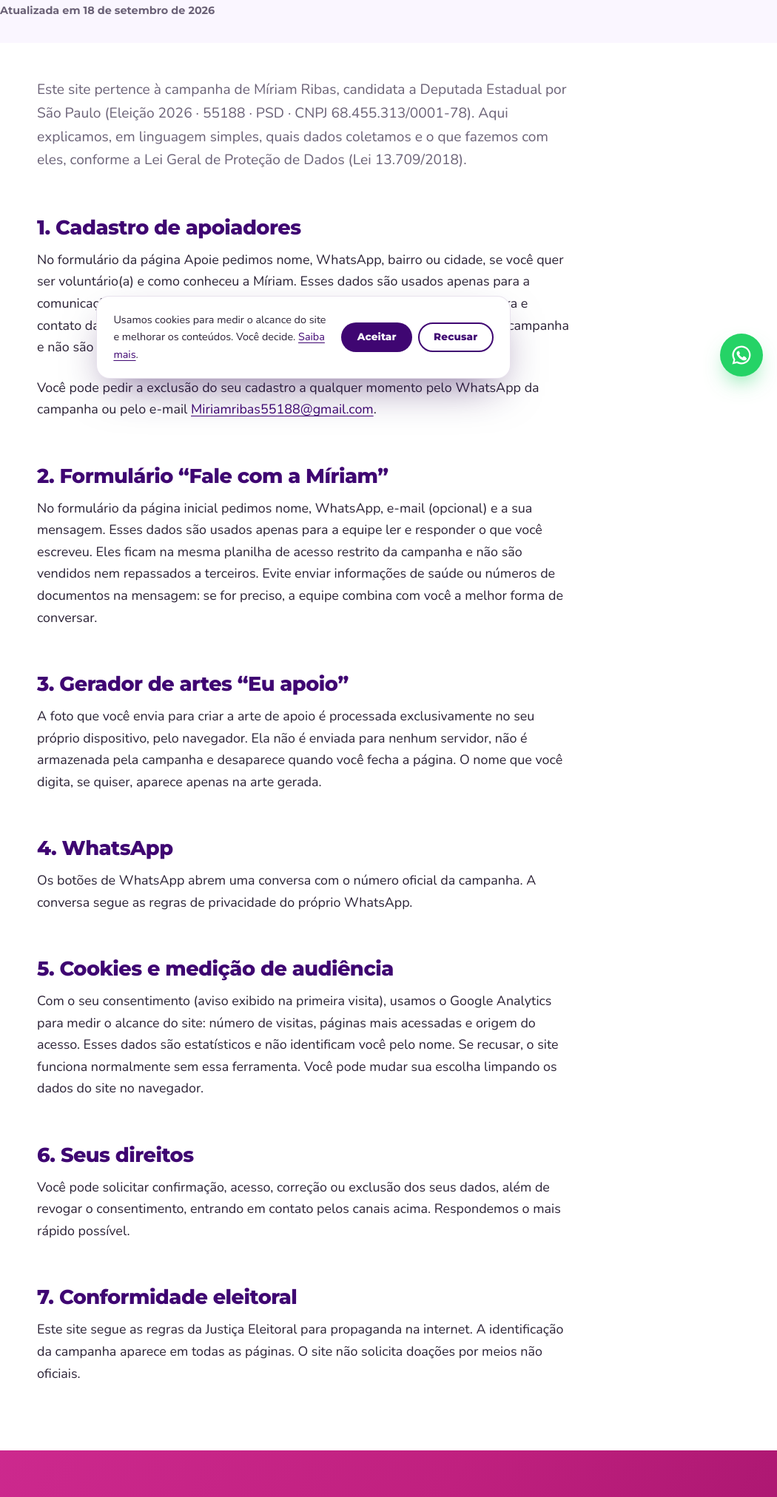
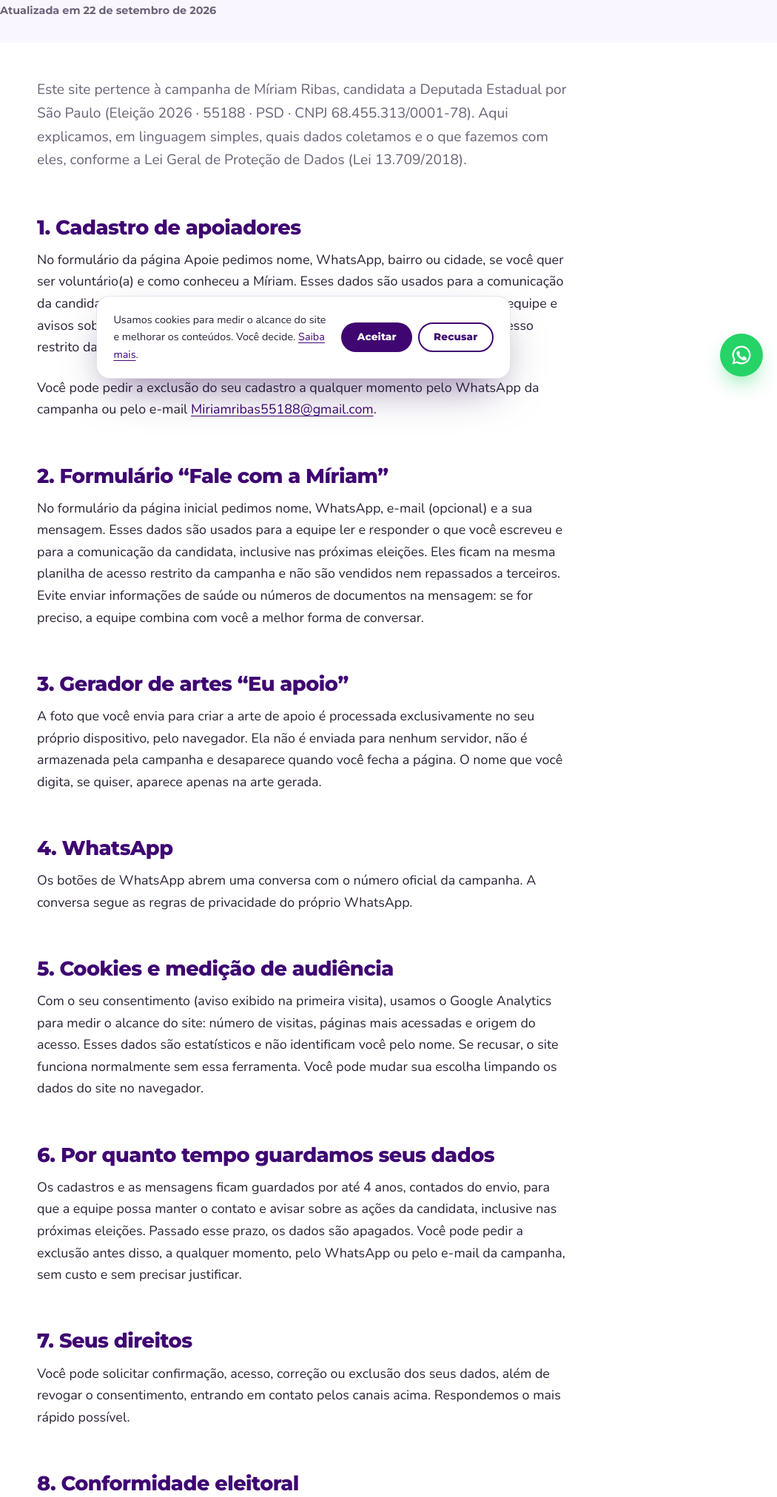
Before and after one commit to MiriamRibas/miriamribas.github.io, a plain HTML site: page politica-de-privacidade.html in a window 1280 px wide. Shown: the part 272-2296 px from the top of the page at 74% size, without its empty margins (230-1280 px from the left). Drawn offline with Linux system fonts and the light colour scheme.

Commit message:
Título aprovado pela coordenação e consentimento com prazo de 4 anos
- Home: "Conte pra Míriam Ribas o que você precisa" (texto escolhido pela Cinthia).
- Aceite dos dois formulários agora diz que os dados também servem para informações da
  candidata, inclusive nas próximas eleições.
- Política de privacidade: nova seção "Por quanto tempo guardamos seus dados" (4 anos,
  com exclusão a qualquer momento) e finalidade ampliada nas seções 1 e 2.

Co-Authored-By: Claude Opus 5 (1M context) <noreply@anthropic.com>

```diff
--- a/politica-de-privacidade.html
+++ b/politica-de-privacidade.html
@@ -44,18 +44,18 @@
     <div class="container">
       <div class="breadcrumb" style="color:var(--texto-suave)"><a href="index.html" style="color:var(--roxo)">Início</a> · Política de privacidade</div>
       <h1>Política de privacidade</h1>
-      <div class="artigo-meta"><span>Atualizada em 18 de setembro de 2026</span></div>
+      <div class="artigo-meta"><span>Atualizada em 22 de setembro de 2026</span></div>
     </div>
   </header>
   <div class="artigo">
     <p class="lead">Este site pertence à campanha de Míriam Ribas, candidata a Deputada Estadual por São Paulo (Eleição 2026 · 55188 · PSD · CNPJ 68.455.313/0001-78). Aqui explicamos, em linguagem simples, quais dados coletamos e o que fazemos com eles, conforme a Lei Geral de Proteção de Dados (Lei 13.709/2018).</p>
 
     <h2>1. Cadastro de apoiadores</h2>
-    <p>No formulário da página Apoie pedimos nome, WhatsApp, bairro ou cidade, se você quer ser voluntário(a) e como conheceu a Míriam. Esses dados são usados apenas para a comunicação da campanha: convites para ações, informações sobre a candidatura e contato da equipe. Eles ficam guardados em uma planilha de acesso restrito da campanha e não são vendidos nem repassados a terceiros.</p>
+    <p>No formulário da página Apoie pedimos nome, WhatsApp, bairro ou cidade, se você quer ser voluntário(a) e como conheceu a Míriam. Esses dados são usados para a comunicação da candidata: convites para ações, informações sobre a candidatura, contato da equipe e avisos sobre as próximas eleições. Eles ficam guardados em uma planilha de acesso restrito da campanha e não são vendidos nem repassados a terceiros.</p>
     <p>Você pode pedir a exclusão do seu cadastro a qualquer momento pelo WhatsApp da campanha ou pelo e-mail <a data-mail data-mail-text href="#">e-mail</a>.</p>
 
     <h2>2. Formulário “Fale com a Míriam”</h2>
-    <p>No formulário da página inicial pedimos nome, WhatsApp, e-mail (opcional) e a sua mensagem. Esses dados são usados apenas para a equipe ler e responder o que você escreveu. Eles ficam na mesma planilha de acesso restrito da campanha e não são vendidos nem repassados a terceiros. Evite enviar informações de saúde ou números de documentos na mensagem: se for preciso, a equipe combina com você a melhor forma de conversar.</p>
+    <p>No formulário da página inicial pedimos nome, WhatsApp, e-mail (opcional) e a sua mensagem. Esses dados são usados para a equipe ler e responder o que você escreveu e para a comunicação da candidata, inclusive nas próximas eleições. Eles ficam na mesma planilha de acesso restrito da campanha e não são vendidos nem repassados a terceiros. Evite enviar informações de saúde ou números de documentos na mensagem: se for preciso, a equipe combina com você a melhor forma de conversar.</p>
 
     <h2>3. Gerador de artes “Eu apoio”</h2>
     <p>A foto que você envia para criar a arte de apoio é processada exclusivamente no seu próprio dispositivo, pelo navegador. Ela não é enviada para nenhum servidor, não é armazenada pela campanha e desaparece quando você fecha a página. O nome que você digita, se quiser, aparece apenas na arte gerada.</p>
@@ -66,10 +66,13 @@
     <h2>5. Cookies e medição de audiência</h2>
     <p>Com o seu consentimento (aviso exibido na primeira visita), usamos o Google Analytics para medir o alcance do site: número de visitas, páginas mais acessadas e origem do acesso. Esses dados são estatísticos e não identificam você pelo nome. Se recusar, o site funciona normalmente sem essa ferramenta. Você pode mudar sua escolha limpando os dados do site no navegador.</p>
 
-    <h2>6. Seus direitos</h2>
+    <h2>6. Por quanto tempo guardamos seus dados</h2>
+    <p>Os cadastros e as mensagens ficam guardados por até 4 anos, contados do envio, para que a equipe possa manter o contato e avisar sobre as ações da candidata, inclusive nas próximas eleições. Passado esse prazo, os dados são apagados. Você pode pedir a exclusão antes disso, a qualquer momento, pelo WhatsApp ou pelo e-mail da campanha, sem custo e sem precisar justificar.</p>
+
+    <h2>7. Seus direitos</h2>
     <p>Você pode solicitar confirmação, acesso, correção ou exclusão dos seus dados, além de revogar o consentimento, entrando em contato pelos canais acima. Respondemos o mais rápido possível.</p>
 
-    <h2>7. Conformidade eleitoral</h2>
+    <h2>8. Conformidade eleitoral</h2>
     <p>Este site segue as regras da Justiça Eleitoral para propaganda na internet. A identificação da campanha aparece em todas as páginas. O site não solicita doações por meios não oficiais.</p>
   </div>
 </main>
```
Also changed, not shown: index.html (+2 -2 lines), participe.html (+1 -1 lines).
